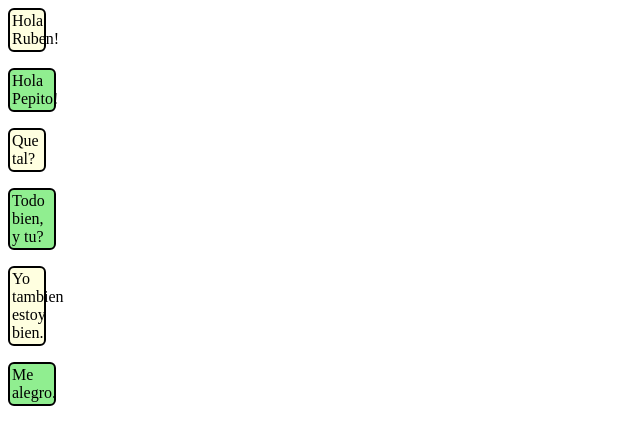
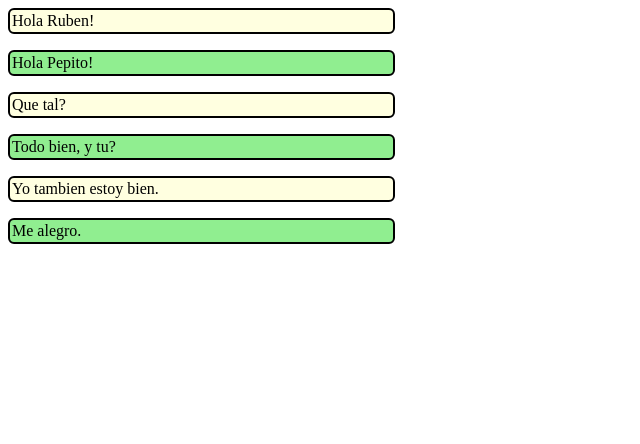
Before and after one commit to rubencobollo/rubencobollo.github.io, a plain HTML site: page ejercicio2/index.html in a window 1280 px wide. Shown: the whole page, without its empty margins (0-640 px from the left). Drawn offline with Linux system fonts and the light colour scheme.

Commit message:
Update index.css

```diff
--- a/ejercicio2/index.css
+++ b/ejercicio2/index.css
@@ -1,5 +1,5 @@
 .mensaje1 {
-  width: 30px;
+  width: 30%;
   border: 2px solid #000;
   border-radius: 6px;
   padding: 2px;
@@ -7,7 +7,7 @@
   }
 
 .mensaje2{
-  width: 40px;
+  width: 30%;
   border: 2px solid #000;
   border-radius: 6px;
   padding: 2px;
```
